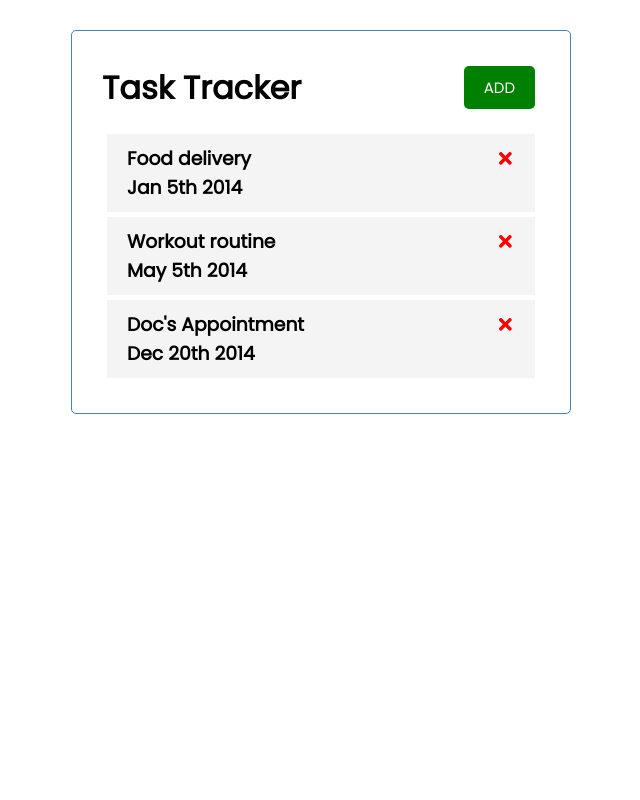
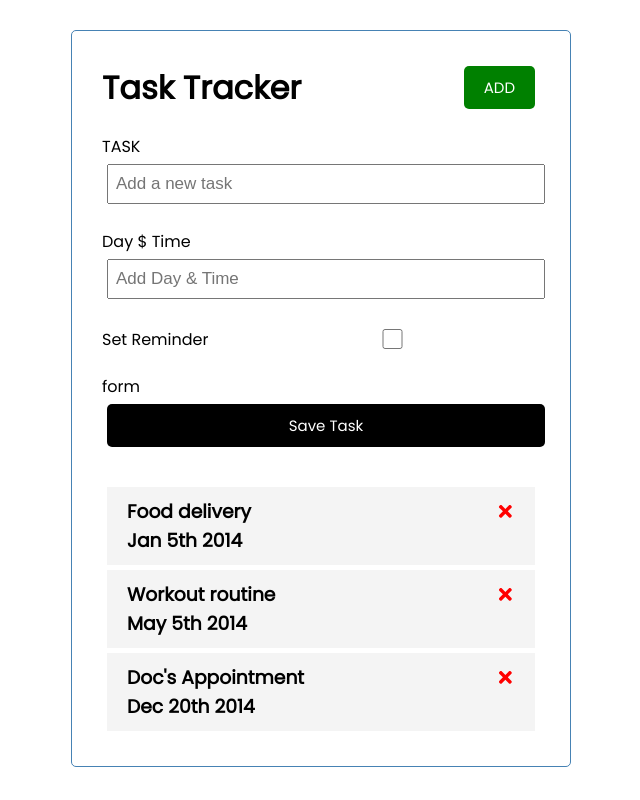
Before and after one commit to banga19/React-Tuts-, a React (Create React App) app: page / in a window 1280 px wide. Shown: the whole page, without its empty margins (319-959 px from the left). Built offline with nearby package versions, Linux system fonts and the light colour scheme.

Commit message:
First Commit v1

```diff
--- a/src/App.js
+++ b/src/App.js
@@ -2,6 +2,7 @@
 import React from 'react';
 import Header from './Components/Header'
 import Tasks from './Components/Tasks'
+import AddTask from './Components/AddTask'
 
 const App = () => {
 
@@ -32,12 +33,24 @@
     setTasks(tasks.filter((task) => task.id !== id ))
   }
 
+  // Toggle Reminder
+  const toggleReminder = (id) => {
+    setTasks(
+      tasks.map((task) =>
+      task.id === id ?
+      {...task, reminder:!task.reminder}: task
+      )
+    )
+  }
 
 
   return(
   <div className='container'>
     <Header />
-    { tasks.length > 0 ?  (<Tasks tasks={ tasks } onDelete={deleteTask} />) : (
+    <AddTask />
+    { tasks.length > 0 ?  (<Tasks tasks={ tasks }
+    onDelete={deleteTask}
+    onToggle={toggleReminder} />) : (
       'No tasks To show'
     )}
   </div>
@@ -47,7 +60,3 @@
 export default App;
 
 // NB:actions are pushed up A DIRECTORY when it comes to props while a state are passed down
-
-// TO DO LIST BEFORE START OF CODING ON BOOTUP
-// - Start by creating anaother branch "Third" and conitue tut video from there
-// -
--- /dev/null
+++ b/src/Components/AddTask.js
@@ -0,0 +1,22 @@
+
+const AddTask = () => {
+  return (
+    <form className="add-form">
+        <div className="form-control">
+            <label> TASK </label>
+            <input type='text' placeholder='Add a new task' />
+        </div>
+        <div className="form-control">
+            <label> Day $ Time </label>
+            <input type='text' placeholder='Add Day & Time' />
+        </div>
+        <div className='form-control form-control-check'>
+            <label> Set Reminder </label>
+            <input type='checkbox' />
+        </div>form
+        <input type='submit'  value='Save Task' className='btn btn-block'/>
+    </form>
+
+)};
+
+export default AddTask;
--- a/src/Components/Task.js
+++ b/src/Components/Task.js
@@ -1,8 +1,10 @@
 import {FaTimes} from 'react-icons/fa' // << module containing react icons
 
-const Task = ({task, onDelete} /* << props recieved from TASKS.JS */) => {
+const Task = ({task, onDelete, onToggle} /* << props recieved from TASKS.JS */) => {
   return(
-    <div className='task'>
+    <div className={`task ${task.reminder ? 'reminder': ''}`} // << that is atemplate literal with a if/else conditional
+    onDoubleClick={ () => onToggle(task.id)}>
+
         <h3>{task.text }  <FaTimes style={{ color:'red', cursor:'pointer' }}
          onClick={() => onDelete(task.id)}/> </h3>
         <h3>{task.day }</h3>
--- a/src/Components/Tasks.js
+++ b/src/Components/Tasks.js
@@ -1,11 +1,11 @@
 import Task from './Task'
 
-const Tasks = ({ tasks, onDelete }) => {
+const Tasks = ({ tasks, onDelete, onToggle }) => {
 
     return(
       <>
         {tasks.map((task) => (
-            <Task  key={task.id} task={task}  onDelete={onDelete}/* << they are props that are sent to TASK.JS */  />
+            <Task  key={task.id} task={task}  onDelete={onDelete} onToggle={onToggle}/* << they are props that are sent to TASK.JS */  />
         ))}
       </>
   )
```
